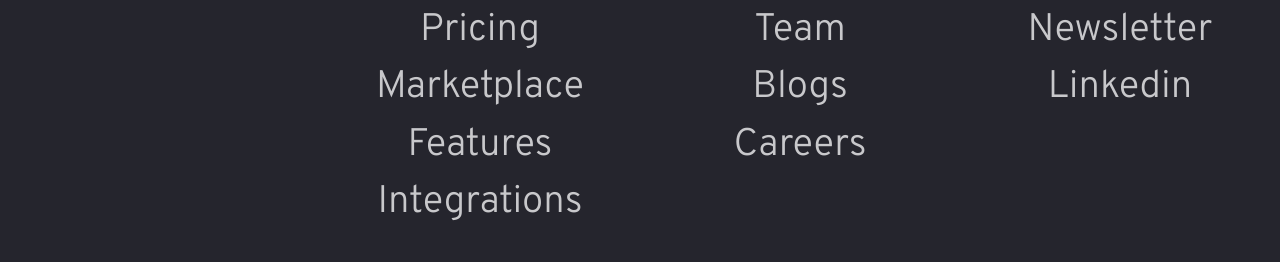
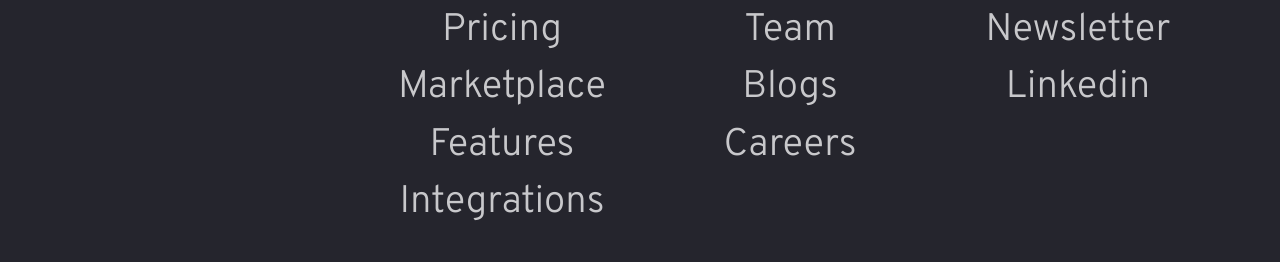
Before and after one commit to MohammadNasib/blogrNasib, a plain HTML site: page index.html in a window 1280 px wide. Shown: the part 7164-7426 px from the top of the page. Drawn offline with nearby package versions, Linux system fonts and the light colour scheme.

Commit message:
another commit

```diff
--- a/style.scss
+++ b/style.scss
@@ -529,10 +529,10 @@ li {
 
   .footer {
     .container {
-      margin: 0;
+      margin: auto;
     }
     .row {
-      width: 100vw;
+      width: 90vw;
       align-items: baseline;
     }
     h1 {
```
Also changed, not shown: style.css, 1 other file.
